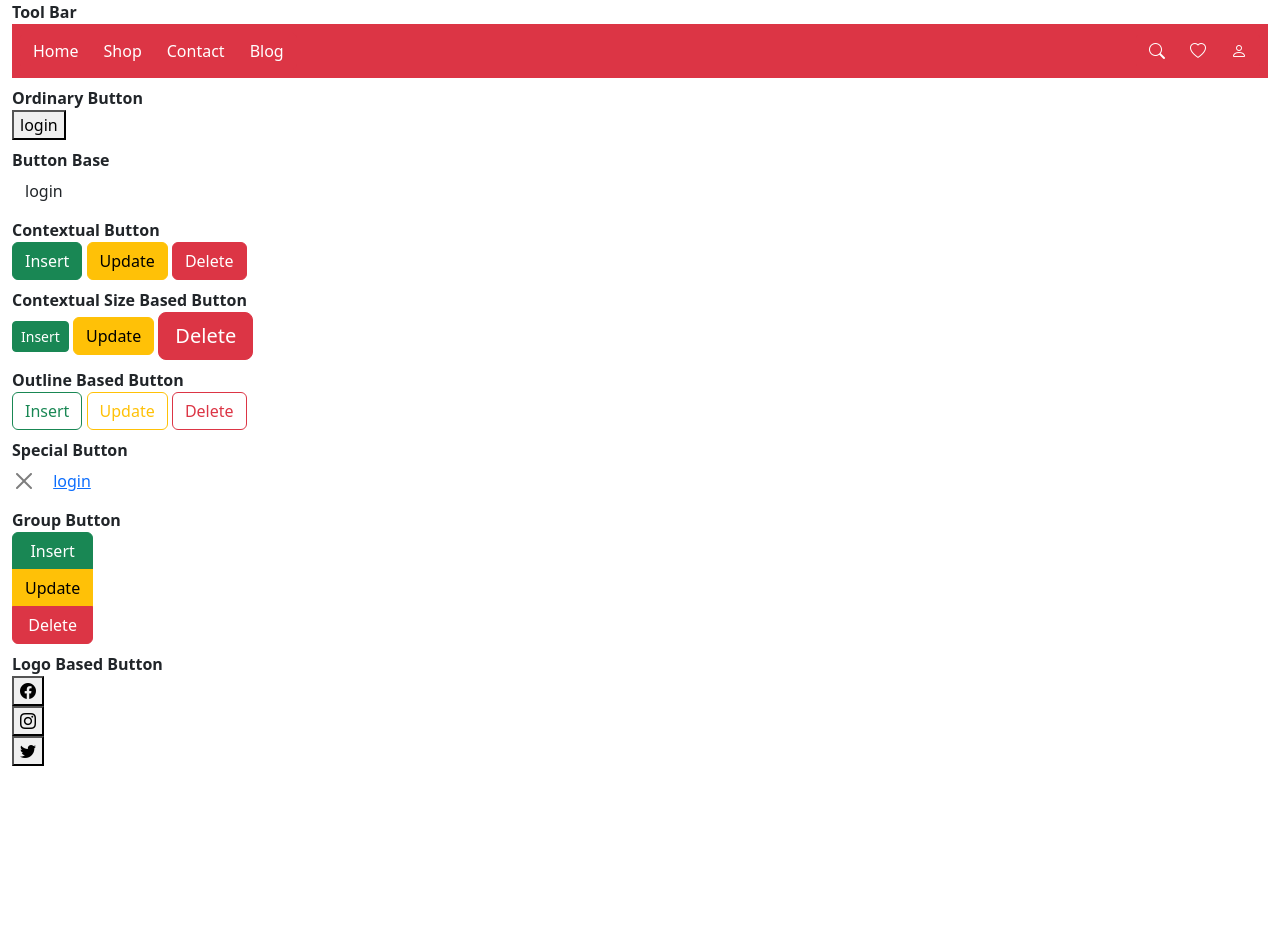
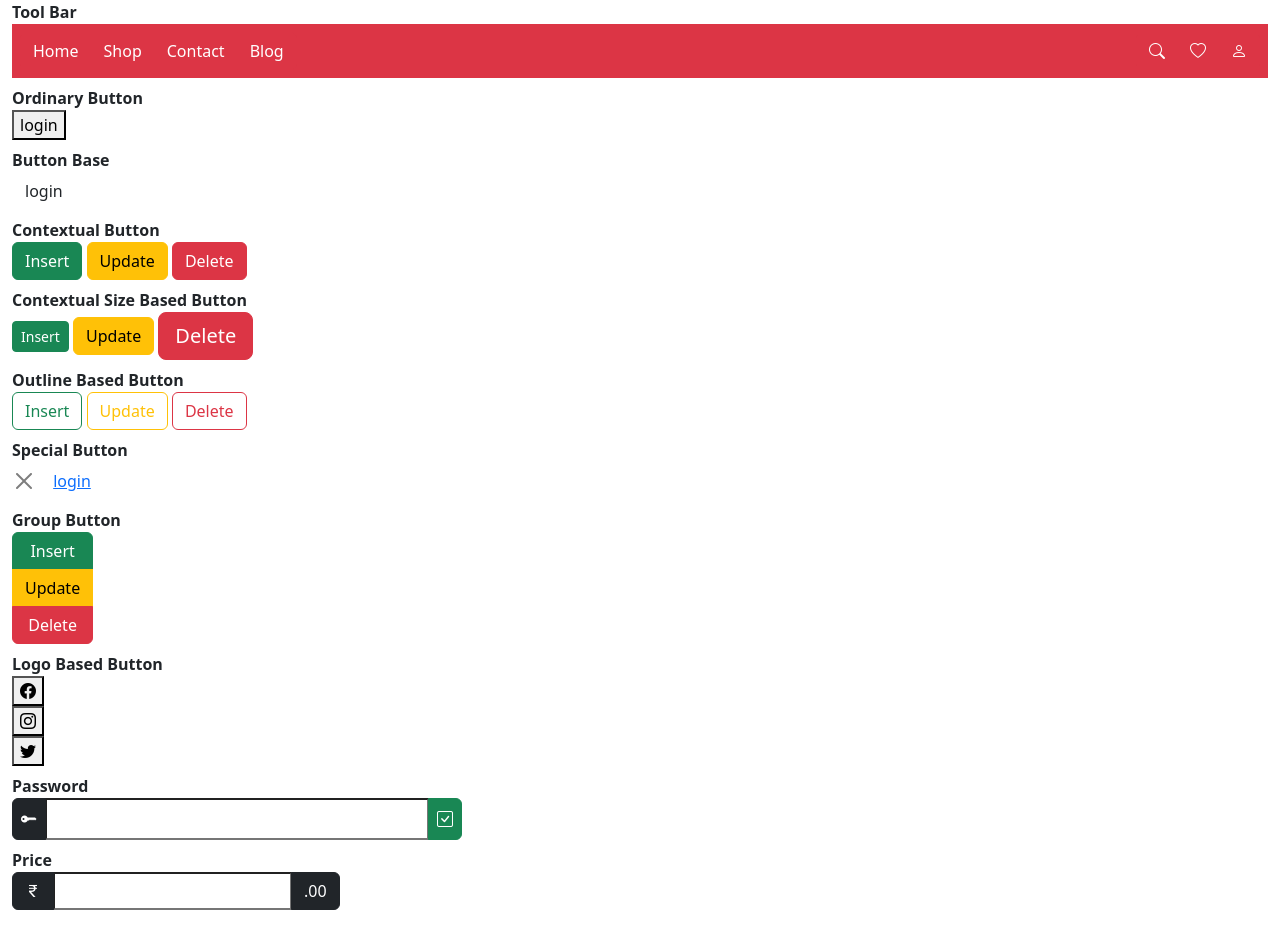
Before and after one commit to Abhi-Rai-01/Web-development, a website: page bootstrap-examples/bootstrap-buttons-code.html in a window 1280 px wide. Before the commit the page ends 800 px from the top, so only its background shows below. Drawn offline with nearby package versions, Linux system fonts and the light colour scheme.

Commit message:
bootstrap amazon

```diff
--- a/bootstrap-examples/bootstrap-buttons-code.html
+++ b/bootstrap-examples/bootstrap-buttons-code.html
@@ -81,6 +81,20 @@
                 <span class="bi bi-twitter"></span>
             </button>
         </dd>
+
+        <dt>Password</dt>
+        <dd class="input-group">
+            <button class="bi bi-key-fill btn btn-dark p-2"></button>
+            <input type="password" name="txtPassword" id="" size="40" class="form-control-sm">
+            <button class="bi bi-check-square btn btn-success text-white p-2"></button>
+        </dd>
+
+        <dt>Price</dt>
+        <dd class="input-group">
+            <button class="bi bi-currency-rupee text-white btn btn-dark"></button>
+            <input type="number" name="txtAmount" id="">
+            <button class="text-white btn btn-dark">.00</button>
+        </dd>
     </dl>
 </body>
 </html>
```
Also changed, not shown: bootstrap-examples/bootstrap-amazon.html (added, +19 -0 lines).
